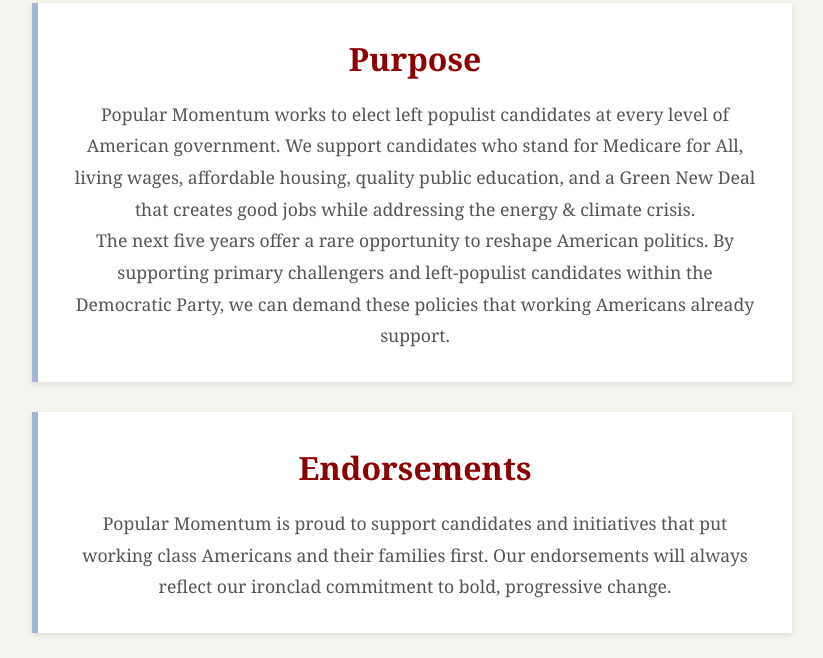
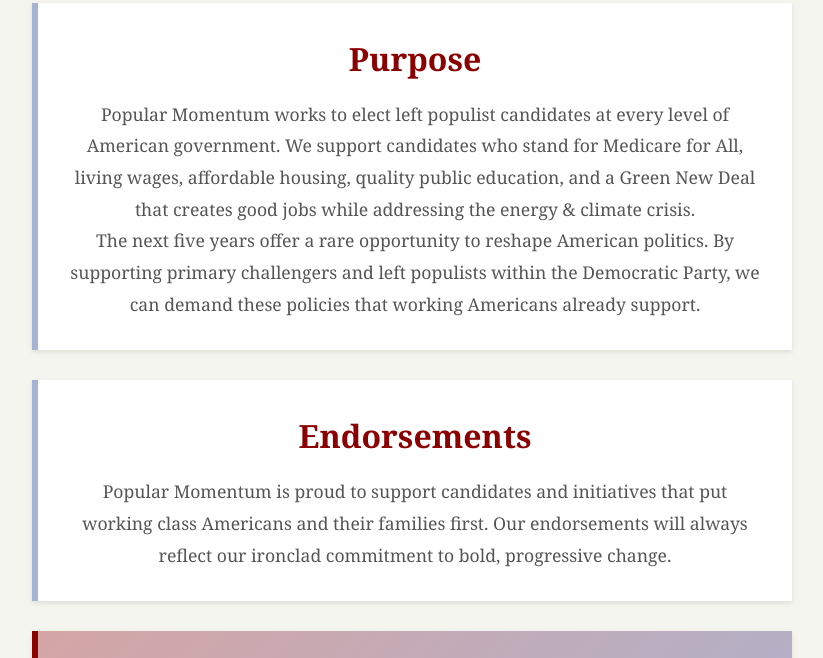
Before and after one commit to austintwoods/popularmomentum, a plain HTML site: page index.html in a window 1280 px wide. Shown: the part 2027-2685 px from the top of the page, without its empty margins (228-1051 px from the left). Drawn offline with Linux system fonts and the light colour scheme.

Commit message:
Update index.html

```diff
--- a/index.html
+++ b/index.html
@@ -222,7 +222,7 @@
             <h2>Purpose</h2>
             <p>Popular Momentum works to elect left populist candidates at every level of American government. We support candidates who stand for Medicare for All, living wages, affordable housing, quality public education, and a Green New Deal that creates good jobs while addressing the energy & climate crisis.</p>
             <p> </p>
-            <p>The next five years offer a rare opportunity to reshape American politics. By supporting primary challengers and left-populist candidates within the Democratic Party, we can demand these policies that working Americans already support.</p>
+            <p>The next five years offer a rare opportunity to reshape American politics. By supporting primary challengers and left populists within the Democratic Party, we can demand these policies that working Americans already support.</p>
         </section>
 
         <section>
```
